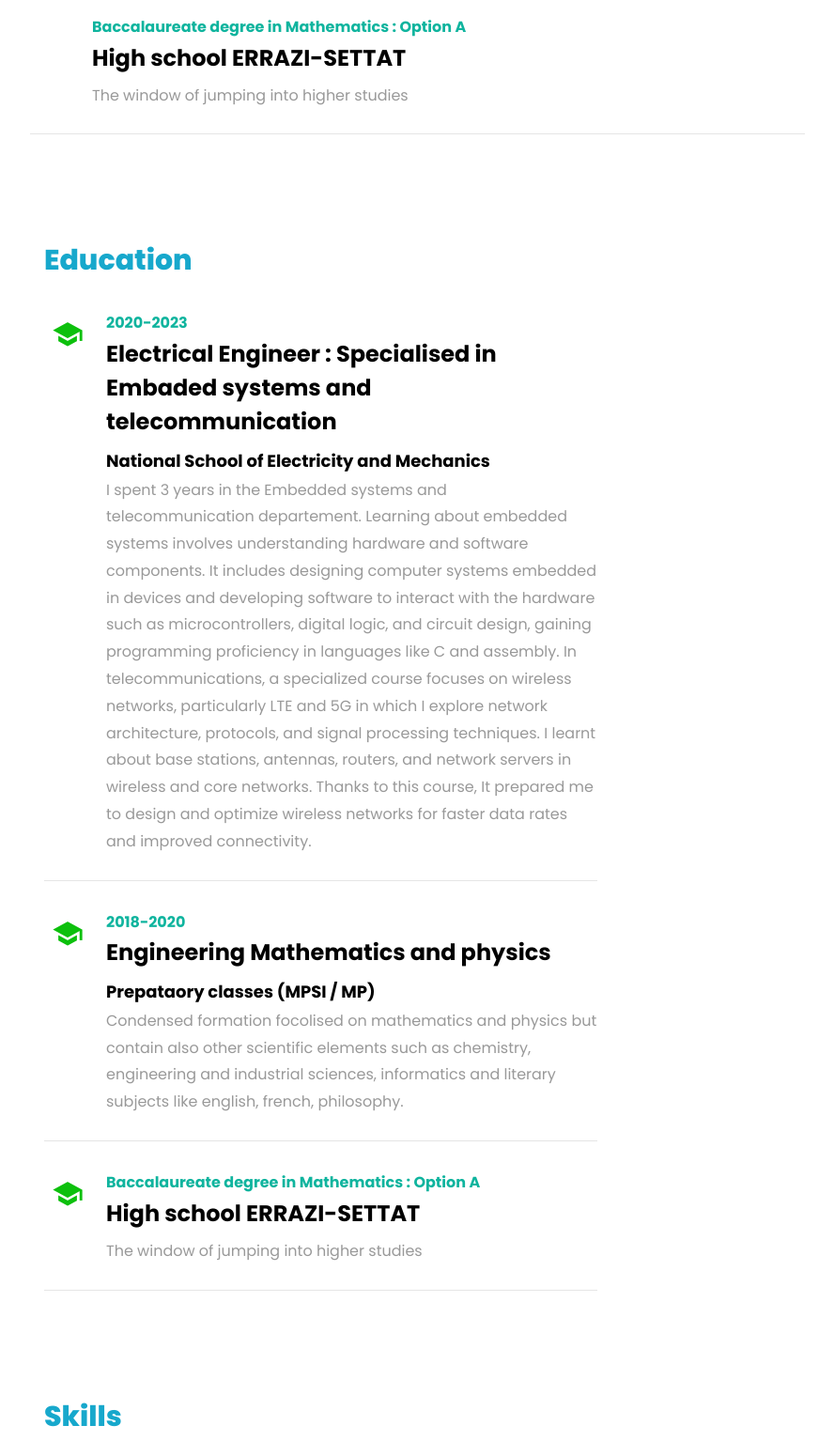
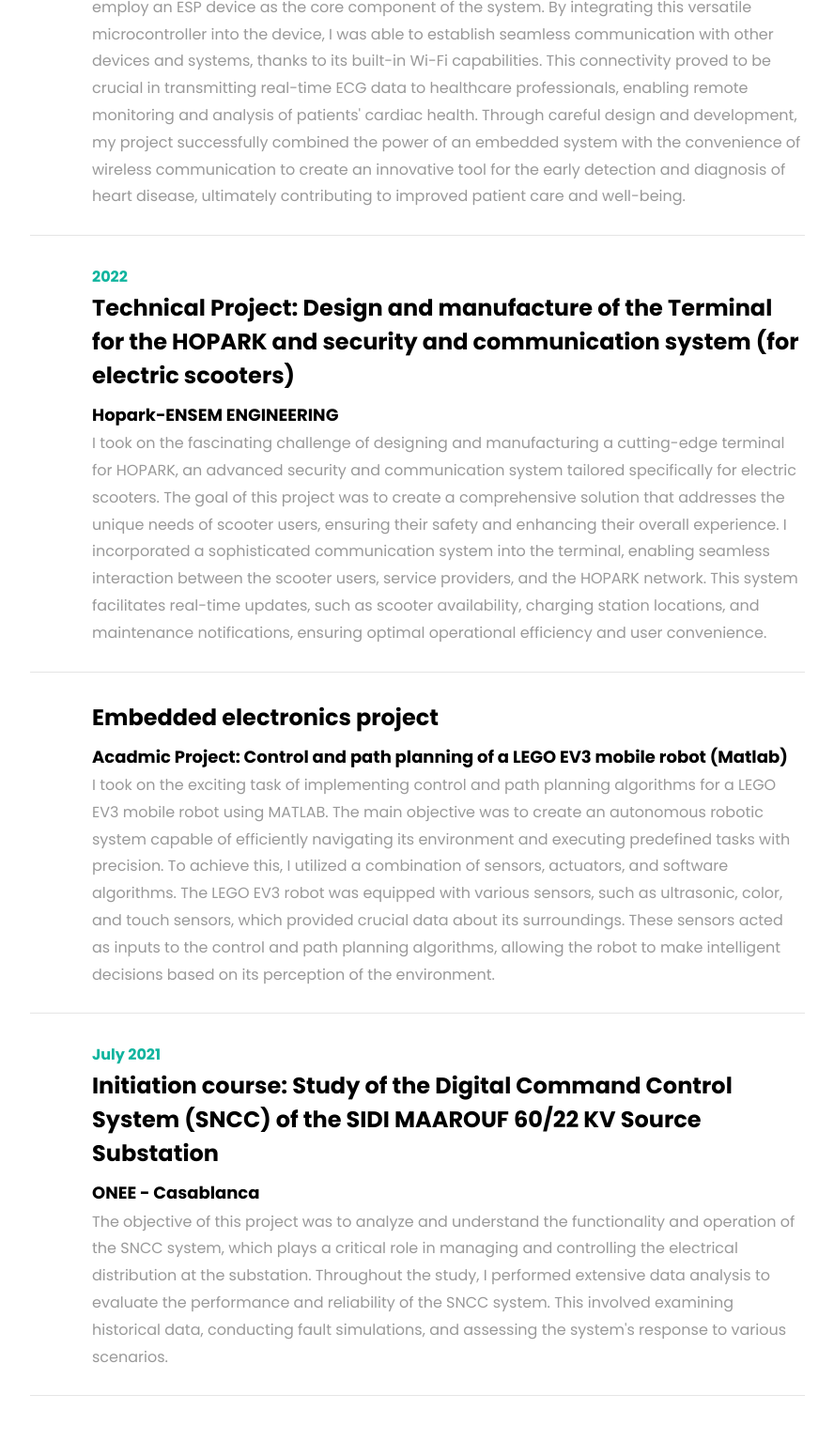
Before and after one commit to Redoneoutman/radouane.github.io, a website with bundled scripts: page index.html in a window 1280 px wide. Shown: the part 2254-3788 px from the top of the page at 94% size, without its empty margins (338-1226 px from the left). Built offline with nearby package versions, Linux system fonts and the light colour scheme; some packages are replaced by stand-ins of ours; a script that the page names is missing; files whose address does not match are found by name.

Commit message:
Update index.html

```diff
--- a/index.html
+++ b/index.html
@@ -153,7 +153,7 @@
 					    	<div class="text pl-3">
 		    					<span class="date">February - August 2023</span>
 		    					<h2>PFE Internship : CS/IMS Expansion Operations for INWI </h2>
-		    					<span class="position">Huawei Technologies Co. Ltd</span>
+		    					<span class="position">Huawei Technologies Co. Ltd-Casablanca</span>
 		    					<p> Me and the project team have designed the IMS cloud expansion solution, taking into consideration the network architecture, hardware and software requirements, as well as the necessary security measures.
 							We also developed a comprehensive deployment plan, which involved configuring and testing the new network elements and ensuring a smooth integration with the existing network (Legacy IMS).
 							The deployment process included several stages, such as setting up the cloud infrastructure, installing and configuring the IMS core network components, testing the network for performance and functionality, and performing the necessary updates and maintenance tasks.</p>
@@ -164,10 +164,11 @@
 					    		<span class="icon"></span>
 					    	</div>
 					    	<div class="text pl-3">
-		    					<span class="date">2018-2020</span>
-		    					<h2>Engineering Mathematics and physics </h2>
-		    					<span class="position">Prepataory classes (MPSI / MP)</span>
-		    					<p> Condensed formation focolised on mathematics and physics but contain also other scientific elements such as chemistry, engineering and industrial sciences, informatics and literary subjects like english, french, philosophy.</p>
+		    					<span class="date">July-August 2022</span>
+		    					<h2>Technical Internship: Design and Development of a connected device to help diagnose heart disease by ECG</h2>
+		    					<span class="position">FDRISI - UM6SS - Casablanca</span>
+		    					<p> In my recent project, I undertook the challenging task of designing and developing a connected device aimed at assisting in the diagnosis of heart disease through the use of electrocardiography (ECG). Leveraging my knowledge of embedded systems, I opted to employ an ESP device as the core component of the system. By integrating this versatile microcontroller into the device, I was able to establish seamless communication with other devices and systems, thanks to its built-in Wi-Fi capabilities.
+							This connectivity proved to be crucial in transmitting real-time ECG data to healthcare professionals, enabling remote monitoring and analysis of patients' cardiac health. Through careful design and development, my project successfully combined the power of an embedded system with the convenience of wireless communication to create an innovative tool for the early detection and diagnosis of heart disease, ultimately contributing to improved patient care and well-being.</p>
 		    				</div>
 	    				</div>
 	    				<div class="resume-wrap d-flex ftco-animate">
@@ -175,10 +176,35 @@
 					    		<span class="icon"></span>
 					    	</div>
 					    	<div class="text pl-3">
-		    					<span class="date"> Baccalaureate degree in Mathematics : Option A</span>
-		    					<h2>High school ERRAZI-SETTAT</h2>
-		    					<span class="position"></span>
-		    					<p> The window of jumping into higher studies </p>
+		    					<span class="date">2022</span>
+		    					<h2>Technical Project: Design and manufacture of the Terminal for the HOPARK and security and communication system (for electric scooters)</h2>
+		    					<span class="position">Hopark-ENSEM ENGINEERING</span>
+		    					<p> I took on the fascinating challenge of designing and manufacturing a cutting-edge terminal for HOPARK, an advanced security and communication system tailored specifically for electric scooters. The goal of this project was to create a comprehensive solution that addresses the unique needs of scooter users, ensuring their safety and enhancing their overall experience.
+							 I incorporated a sophisticated communication system into the terminal, enabling seamless interaction between the scooter users, service providers, and the HOPARK network. This system facilitates real-time updates, such as scooter availability, charging station locations, and maintenance notifications, ensuring optimal operational efficiency and user convenience.</p>
+		    				</div>
+	    				</div>
+					<div class="resume-wrap d-flex ftco-animate">
+	    					<div class="icon d-flex align-items-center justify-content-center">
+					    		<span class="icon"></span>
+					    	</div>
+					    	<div class="text pl-3">
+		    					<span class="date"> </span>
+		    					<h2>Embedded electronics project</h2>
+		    					<span class="position">Acadmic Project: Control and path planning of a LEGO EV3 mobile robot (Matlab)</span>
+		    					<p>  I took on the exciting task of implementing control and path planning algorithms for a LEGO EV3 mobile robot using MATLAB. The main objective was to create an autonomous robotic system capable of efficiently navigating its environment and executing predefined tasks with precision.
+							To achieve this, I utilized a combination of sensors, actuators, and software algorithms. The LEGO EV3 robot was equipped with various sensors, such as ultrasonic, color, and touch sensors, which provided crucial data about its surroundings. These sensors acted as inputs to the control and path planning algorithms, allowing the robot to make intelligent decisions based on its perception of the environment.</p>
+		    				</div>
+	    				</div>
+					<div class="resume-wrap d-flex ftco-animate">
+	    					<div class="icon d-flex align-items-center justify-content-center">
+					    		<span class="icon"></span>
+					    	</div>
+					    	<div class="text pl-3">
+		    					<span class="date"> July 2021 </span>
+		    					<h2>Initiation course: Study of the Digital Command Control System (SNCC) of the SIDI MAAROUF 60/22 KV Source Substation </h2>
+		    					<span class="position">ONEE - Casablanca</span>
+		    					<p>The objective of this project was to analyze and understand the functionality and operation of the SNCC system, which plays a critical role in managing and controlling the electrical distribution at the substation.
+							Throughout the study, I performed extensive data analysis to evaluate the performance and reliability of the SNCC system. This involved examining historical data, conducting fault simulations, and assessing the system's response to various scenarios.</p>
 		    				</div>
 	    				</div>
 					  </div>
@@ -213,10 +239,10 @@
 					    		<span class="icon-school"></span>
 					    	</div>
 					    	<div class="text pl-3">
-		    					<span class="date"> Baccalaureate degree in Mathematics : Option A</span>
-		    					<h2>High school ERRAZI-SETTAT</h2>
-		    					<span class="position"></span>
-		    					<p> The window of jumping into higher studies </p>
+		    					<span class="date"> 2018 </span>
+		    					<h2>Baccalaureate / High school ERRAZI-SETTAT</h2>
+		    					<span class="position">Math-Science branch: A</span>
+		    					<p> Baccalaureate degree in Mathematics : Option A. The window of jumping into higher studies </p>
 		    				</div>
 	    				</div>
 					  </div>
```
